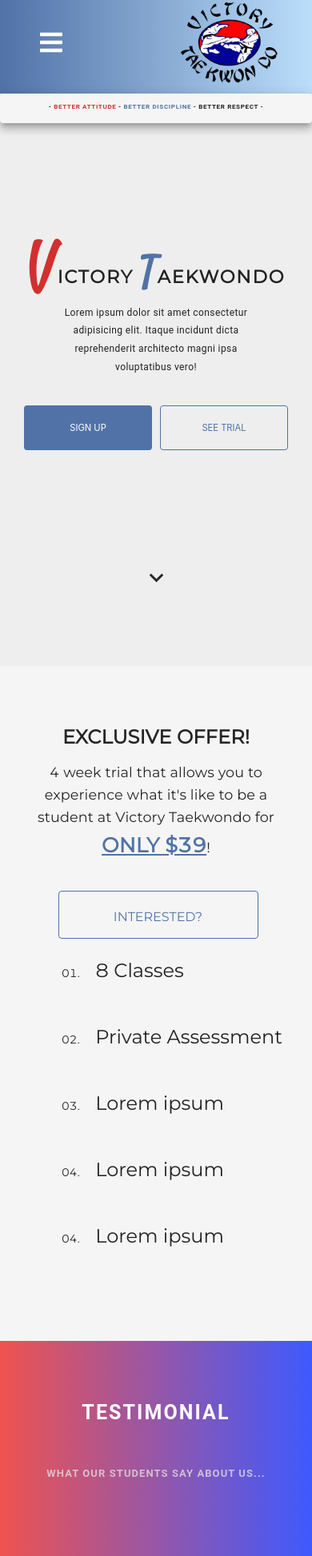
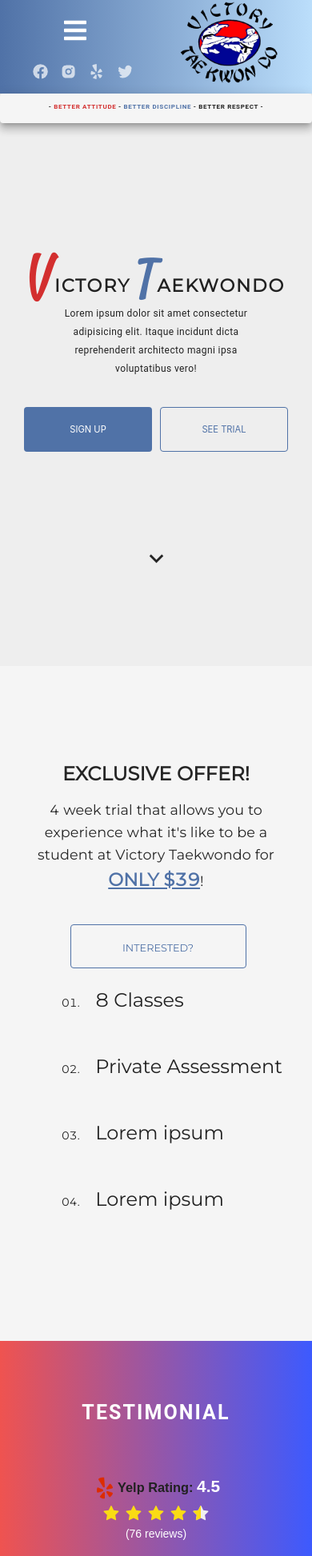
Before and after one commit to calvin-kim13/victoryTKD, a React (Create React App) app: page / in a window 390 px wide. Shown: the part 11-1957 px from the top of the page at 80% size. Built offline with nearby package versions, Linux system fonts and the light colour scheme.

Commit message:
fixed responsiveness

```diff
--- a/src/Pages/styles/About.css
+++ b/src/Pages/styles/About.css
@@ -1,5 +1,5 @@
 .about-container {
-  height: 90vh;
+  height: 95vh;
   width: 100%;
 }
 
@@ -15,8 +15,8 @@
 
 .about-text-wrapper {
   width: 320px;
-  height: 39rem;
-  margin: 4rem 0;
+  height: 37rem;
+  margin: 2rem 0;
   padding: 30px;
   background: rgba(255, 255, 255, 0.7);
   box-shadow: 10px 20px 25px rgba(0, 0, 0, 0.2);
@@ -28,7 +28,7 @@
 
 .aboutHeader {
   font-size: 3rem;
-  margin-bottom: 2rem;
+  margin-bottom: 1rem;
   font-weight: bold;
 }
 
--- a/src/Pages/styles/EachClasses.css
+++ b/src/Pages/styles/EachClasses.css
@@ -1,5 +1,5 @@
 .classes-container {
-  height: 87vh;
+  height: 95vh;
   width: 100%;
 }
 
@@ -15,8 +15,8 @@
 
 .classes-text-wrapper {
   width: 320px;
-  height: 39rem;
-  margin: 4rem 0;
+  height: 37rem;
+  margin: 2rem 0;
   padding: 30px;
   background: rgba(255, 255, 255, 0.7);
   box-shadow: 10px 20px 25px rgba(0, 0, 0, 0.2);
@@ -27,8 +27,8 @@
 }
 
 .classes-header {
-  font-size: 3rem;
-  margin-bottom: 2rem;
+  font-size: 2.5rem;
+  margin-bottom: 1rem;
   font-weight: bold;
 }
 
--- a/src/components/Footer.js
+++ b/src/components/Footer.js
@@ -167,8 +167,7 @@
 };
 
 const FooterWrapper = styled.div`
-  height: 58vh;
-  //   margin-top: 1rem;
+  height: 67vh;
   background-color: #252831;
   color: ${footerTextColor};
   padding: 2rem;
@@ -177,7 +176,7 @@
   align-items: center;
   justify-content: space-between;
   @media screen and (min-width: 1200px) {
-    height: 35vh;
+    height: 45vh;
   }
 `;
 
@@ -337,7 +336,7 @@
     font-size: 0.6rem;
     color: white;
   }
-  margin-top: 2.5rem;
+  margin-top: 1.7rem;
 `;
 
 export default Footer;
--- a/src/components/LandingPage.js
+++ b/src/components/LandingPage.js
@@ -38,7 +38,7 @@
               gutterBottom
             >
               <span className="home-v">V</span>ICTORY{" "}
-              <span className="home-t">T</span>AEKWONDO
+              <span className="home-t">T</span>AEKWONDO{" "}
             </Typography>
             {/* <Typography
             variant="overline"
@@ -127,13 +127,13 @@
   .home-v {
     color: #d32f2f;
     /* color: #5072a7; */
-    font-size: 4.5rem;
+    font-size: 4rem;
     font-family: "Satisfy", cursive;
   }
   .home-t {
     color: #5072a7;
     /* color: #5072a7; */
-    font-size: 3rem;
+    font-size: 3.5rem;
     font-family: "Satisfy", cursive;
   }
   .victory-tkd {
@@ -171,13 +171,10 @@
   }
   @media screen and (min-width: 1300px) {
     .home-v {
-      font-size: 7rem;
+      font-size: 5rem;
     }
     .victory-tkd {
-      font-size: 2.5rem;
-    }
-    .home-description-wrapper {
-      margin-top: -5rem;
+      font-size: 2rem;
     }
   }
 `;
@@ -198,7 +195,7 @@
     width: 45rem;
     img {
       width: 100%;
-      height: 25rem;
+      // height: 25rem;
     }
   }
 `;
@@ -216,20 +213,18 @@
   }
   @media screen and (min-width: 1440px) {
     .solid-btn {
-      width: 12rem;
-      height: 4rem;
-      font-size: 1rem;
+      width: 11rem;
+      font-size: 0.8rem;
     }
     .outline-btn {
-      width: 12rem;
-      height: 4rem;
-      font-size: 1rem;
+      width: 11rem;
+      font-size: 0.8rem;
     }
   }
 `;
 
 const ArrowWrapper = styled.div`
-  margin-top: 3rem;
+  // margin-top: 3rem;
 `;
 
 export default LandingPage;
--- a/src/components/Sidebar.js
+++ b/src/components/Sidebar.js
@@ -4,10 +4,9 @@
 import * as FaIcons from "react-icons/fa";
 import { IconContext } from "react-icons/lib";
 import logo from "../assets/logo.png";
-import facebook from "../assets/facebook.png";
-import instagram from "../assets/instagram.png";
-import yelp from "../assets/yelp.png";
-import twitter from "../assets/twitter.png";
+import { FaYelp, FaFacebook, FaTwitter } from "react-icons/fa";
+import { RiInstagramFill } from "react-icons/ri";
+import { Tooltip } from "antd";
 
 const Nav = styled.div`
   /* background: linear-gradient(90deg, #252831 0%, #5072a7 100%); */
@@ -21,6 +20,26 @@
   .header-logo {
     width: 11rem;
     margin-right: 1rem;
+  }
+  .hamburger-link-wrapper {
+    display: flex;
+    flex-direction: column;
+    align-items: center;
+    justify-content: center;
+  }
+  .social-links-header {
+    position: relative;
+    bottom: 25px;
+    left: 25px;
+  }
+  .header-links {
+    font-size: 1.2rem;
+    margin-left: 1rem;
+    opacity: 0.7;
+    transition: 0.3s ease-in-out all;
+  }
+  .header-links:hover {
+    opacity: 1;
   }
 `;
 
@@ -87,7 +106,7 @@
   }
   img {
     width: 2.2rem;
-    opacity: 0.7;
+    opacity: 0.9;
   }
   img:hover {
     transform: scale(1.1);
@@ -112,9 +131,73 @@
     <>
       <IconContext.Provider value={{ color: "#fff" }}>
         <Nav>
-          <NavIcon to="#">
-            <FaIcons.FaBars onClick={showSidebar} />
-          </NavIcon>
+          <div className="hamburger-link-wrapper">
+            <NavIcon to="#">
+              <FaIcons.FaBars onClick={showSidebar} />
+            </NavIcon>
+            <div className="social-links-header">
+              <Tooltip placement="bottom" title="Facebook">
+                <a
+                  href="https://www.facebook.com/victorytkdcenter/"
+                  rel="noreferrer"
+                  target="_blank"
+                  className="header-links"
+                >
+                  <FaFacebook
+                    style={{
+                      borderRadius: "50px",
+                      color: "#fff",
+                    }}
+                  />
+                </a>
+              </Tooltip>
+              <Tooltip placement="bottom" title="Instagram">
+                <a
+                  href="https://www.instagram.com/victorytkdcenter/?hl=en"
+                  rel="noreferrer"
+                  target="_blank"
+                  className="header-links"
+                >
+                  <RiInstagramFill
+                    style={{
+                      borderRadius: "50px",
+                      color: "#fff",
+                    }}
+                  />
+                </a>
+              </Tooltip>
+              <Tooltip placement="bottom" title="Yelp">
+                <a
+                  href="https://www.yelp.com/biz/victory-taekwondo-center-whittier?osq=victory+taekwondo"
+                  rel="noreferrer"
+                  target="_blank"
+                  className="header-links"
+                >
+                  <FaYelp
+                    style={{
+                      borderRadius: "50px",
+                      color: "#fff",
+                    }}
+                  />
+                </a>
+              </Tooltip>
+              <Tooltip placement="bottom" title="Twitter">
+                <a
+                  href="https://twitter.com/victorytkd11"
+                  rel="noreferrer"
+                  target="_blank"
+                  className="header-links"
+                >
+                  <FaTwitter
+                    style={{
+                      borderRadius: "50px",
+                      color: "#fff",
+                    }}
+                  />
+                </a>
+              </Tooltip>
+            </div>
+          </div>
           <div>
             <img className="header-logo" src={logo} alt="Logo" />
           </div>
@@ -161,40 +244,6 @@
             <NavLink to="/news" className="nav-link" onClick={handleNavClick}>
               News
             </NavLink>
-            <div className="header-social-row">
-              <a
-                href="https://www.facebook.com/victorytkdcenter/"
-                rel="noreferrer"
-                target="_blank"
-                className="header-social-link"
-              >
-                <img src={facebook} alt="social link"></img>
-              </a>
-              <a
-                href="https://www.instagram.com/victorytkdcenter/?hl=en"
-                rel="noreferrer"
-                target="_blank"
-                className="header-social-link"
-              >
-                <img src={instagram} alt="social link"></img>
-              </a>
-              <a
-                href="https://www.yelp.com/biz/victory-taekwondo-center-whittier?osq=victory+taekwondo"
-                rel="noreferrer"
-                target="_blank"
-                className="header-social-link"
-              >
-                <img src={yelp} alt="social link"></img>
-              </a>
-              <a
-                href="https://twitter.com/victorytkd11"
-                rel="noreferrer"
-                target="_blank"
-                className="header-social-link"
-              >
-                <img src={twitter} alt="social link"></img>
-              </a>
-            </div>
           </SidebarWrap>
         </SidebarNav>
       </IconContext.Provider>
--- a/src/components/Testimonial.js
+++ b/src/components/Testimonial.js
@@ -4,6 +4,7 @@
 import { Typography } from "@mui/material";
 import { Rate } from "antd";
 import yelp from "../assets/yelp.png";
+import Button from "../components/Button";
 
 const Testimonial = () => {
   return (
@@ -18,16 +19,6 @@
       >
         Testimonial
       </Typography>
-      <Typography
-        variant="overline"
-        textAlign="center"
-        marginBottom="30px"
-        className="testimony-description"
-        fontSize="13px"
-        fontWeight="bold"
-      >
-        What our students say about us...
-      </Typography>
       <div className="yelp-card">
         <h3>
           <img src={yelp} alt="social link"></img>Yelp Rating:{" "}
@@ -37,6 +28,13 @@
           <Rate disabled defaultValue={4.5} allowHalf={true} />
         </div>
         <p>(76 reviews)</p>
+        <a
+          href="https://www.yelp.com/writeareview/biz/GSumnpL1TcBCtjB9vHZI8w?return_url=%2Fbiz%2FGSumnpL1TcBCtjB9vHZI8w&review_origin=biz-details-war-button"
+          target="_blank"
+          rel="noreferrer"
+        >
+          <Button className="solid-btn review-btn">Add Review</Button>
+        </a>
       </div>
       <div className="cards">
         <div className="card">
--- a/src/components/Trial.js
+++ b/src/components/Trial.js
@@ -49,9 +49,6 @@
             <li>
               04. <span className="trial-list">Lorem ipsum</span>
             </li>
-            <li>
-              04. <span className="trial-list">Lorem ipsum</span>
-            </li>
           </ul>
         </TrialIncludes>
       </TrialContainer>
@@ -86,7 +83,7 @@
   width: 21rem;
   .trial-price {
     text-decoration: underline;
-    font-size: 1.6rem;
+    font-size: 1.4rem;
     font-weight: 800;
     color: #5072a7;
   }
@@ -99,8 +96,9 @@
       font-size: 1.1rem;
     }
     .view-btn {
-      width: 250px;
-      height: 60px;
+      width: 220px;
+      height: 55px;
+      font-size: 0.8rem;
     }
   }
 `;
--- a/src/components/styles/Testimonial.css
+++ b/src/components/styles/Testimonial.css
@@ -71,7 +71,7 @@
 }
 
 .card:hover {
-  transform: scale(1.2);
+  transform: scale(1.1);
   color: #333;
   background: #fff;
   z-index: 100;
@@ -90,7 +90,7 @@
   }
   .yelp-card {
     width: 260px;
-    height: 130px;
+    height: 180px;
     border-radius: 15px;
     margin: 7px;
     padding: 20px 30px;
@@ -98,6 +98,10 @@
     background: rgba(255, 255, 255, 0.2);
     box-shadow: 10px 20px 25px rgba(0, 0, 0, 0.2);
     transition: 0.5s;
+    display: flex;
+    flex-direction: column;
+    align-items: center;
+    justify-content: center;
   }
   .yelp-card img {
     width: 2rem;
@@ -111,27 +115,28 @@
     color: #212121;
     font-weight: bold;
   }
-  .card:hover {
-    transform: scale(1.2);
-    color: #333;
-    background: #fff;
-    z-index: 100;
+  .review-btn {
+    height: 2rem;
+    font-size: 0.8rem;
+    display: flex;
+    justify-content: center;
+    align-items: center;
+  }
+  .review-btn span {
+    top: -11px;
   }
 }
 @media (min-width: 1024px) {
   .wrapper {
     justify-content: flex-start;
-    height: 90vh;
+    height: fit-content;
+    padding: 3rem;
   }
   .cards {
     flex-direction: row;
   }
   .yelp-card {
     width: 748px;
-    display: flex;
-    flex-direction: column;
-    align-items: center;
-    justify-content: center;
   }
   .card {
     width: 240px;
@@ -148,10 +153,4 @@
     height: 250px;
     margin: 7px;
   }
-  .card:hover {
-    transform: scale(1.2);
-    color: #333;
-    background: #fff;
-    z-index: 100;
-  }
 }
```
